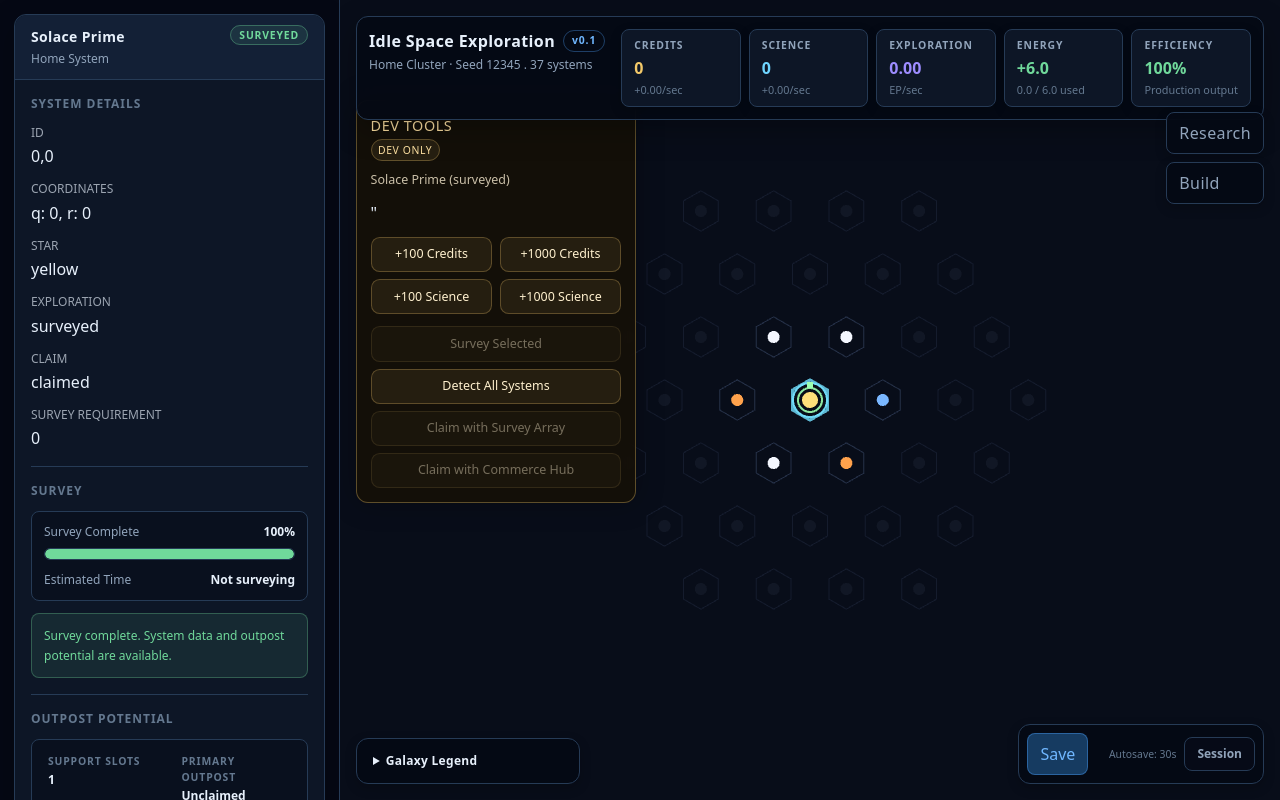
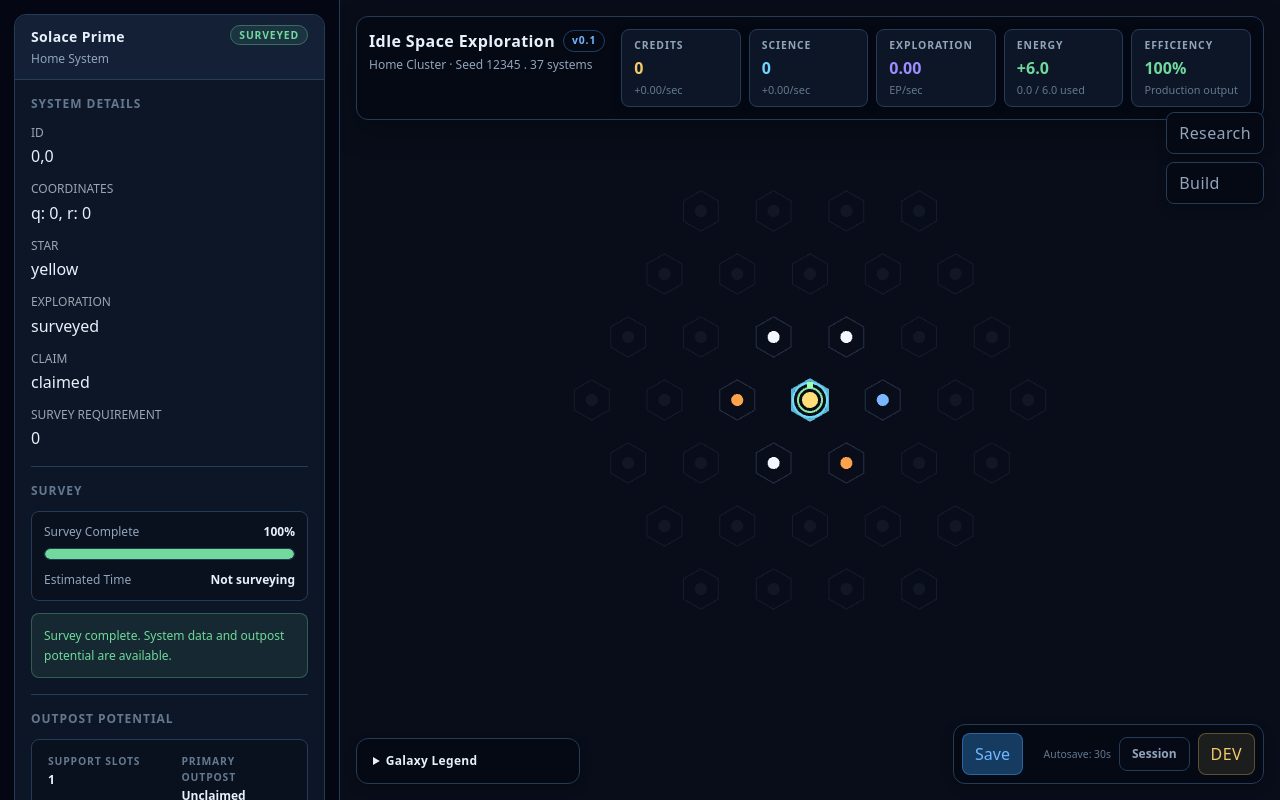
Before and after one commit to michael-speer87/idle-space-exploration, a React (Vite) app: page / in a window 1280 px wide. Built offline with nearby package versions, Linux system fonts and the light colour scheme.

Commit message:
Move developer tools into mission workspace

```diff
--- a/src/App.tsx
+++ b/src/App.tsx
@@ -30,7 +30,7 @@ import { Dock } from "./components/ui/Dock";
 
 const GAME_VERSION_LABEL = "v0.1";
 
-type MissionWorkspaceId = "research" | "build";
+type MissionWorkspaceId = "research" | "build" | "dev";
 
 function App() {
   return (
@@ -343,6 +343,18 @@ function GameScreen() {
           </div>
         )}
 
+        {import.meta.env.DEV && activeWorkspace === "dev" && (
+          <div className="absolute inset-y-0 right-0 z-20">
+            <MissionWorkspace
+              title="Developer Console"
+              subtitle="Local Development tools only"
+              onClose={handleCloseWorkspace}
+            >
+              <DevAdminPanel />
+            </MissionWorkspace>
+          </div>
+        )}
+
         <div className={`
           absolute bottom-4 z-30
           transition-[right] duration-200
@@ -358,8 +370,42 @@ function GameScreen() {
               onSave={handleSaveGame}
               onResetGame={handleResetGame}
             />
+
+            {import.meta.env.DEV && (
+              <button
+                className={`
+                  rounded-control border px-3 py-2
+                  text-xs font-semibold tracking-wide
+                  transition-colors
+                  focus-visible:outline-2
+                  focus-visible:outline-offset-2
+                  focus-visible:outline-ise-warning
+                  ${activeWorkspace === "dev"
+                    ? `
+                        border-ise-warning/50
+                        bg-ise-warning/20
+                        text-ise-warning
+                      `
+                    : `
+                        border-ise-warning/30
+                        bg-ise-warning/10
+                        text-ise-warning
+                        hover:bg-ise-warning/20
+                      `
+                  }
+    `}
+                type="button"
+                aria-pressed={activeWorkspace === "dev"}
+                title="Open developer console"
+                onClick={() => handleOpenWorkspace("dev")}
+              >
+                DEV
+              </button>
+            )}
           </Dock>
         </div>
+
+
         <div className="absolute bottom-4 left-4 z-30">
           <Dock
             ariaLabel="Map utilities"
@@ -368,8 +414,6 @@ function GameScreen() {
             <MapLegend />
           </Dock>
         </div>
-
-        {import.meta.env.DEV && <DevAdminPanel />}
 
         <StarMapCanvas
           map={gameState.map}
@@ -404,14 +448,13 @@ function WorkspaceLauncher({
         focus-visible:outline-2
         focus-visible:outline-offset-2
         focus-visible:outline-ise-accent
-        ${
-          isActive
-            ? `
+        ${isActive
+          ? `
                 border-ise-accent/50
                 bg-ise-accent-muted
                 text-ise-accent-hover
               `
-            : `
+          : `
                 border-ise-border
                 bg-ise-void/90
                 text-ise-text-muted
--- a/src/components/DevAdminPanel.tsx
+++ b/src/components/DevAdminPanel.tsx
@@ -1,10 +1,18 @@
-import { PRIMARY_OUTPOSTS, type PrimaryOutpostId } from "../game/config/outposts";
-import { useGameDispatch, useGameState } from "../game/GameContext";
+import type { ReactNode } from "react";
+import {
+  PRIMARY_OUTPOSTS,
+  type PrimaryOutpostId,
+} from "../game/config/outposts";
+import {
+  useGameDispatch,
+  useGameState,
+} from "../game/GameContext";
+import { Section } from "./ui/Section";
 
 const DEV_CLAIM_OUTPOST_IDS: readonly PrimaryOutpostId[] = [
   "survey_array",
   "commerce_hub",
-]
+];
 
 export function DevAdminPanel() {
   const gameState = useGameState();
@@ -12,14 +20,15 @@ export function DevAdminPanel() {
 
   const selectedSystem = gameState.selectedSystemId
     ? gameState.map.systemsById[gameState.selectedSystemId]
-        : null
+    : null;
 
   const selectedSystemLabel =
     selectedSystem === null
       ? "No system selected"
       : `${selectedSystem.name} (${selectedSystem.explorationState})`;
 
-    const canUseSelectedSystem = selectedSystem !== null && !selectedSystem.isHome;
+  const canUseSelectedSystem =
+    selectedSystem !== null && !selectedSystem.isHome;
 
   function addResources(credits: number, science: number) {
     dispatch({
@@ -36,7 +45,7 @@ export function DevAdminPanel() {
 
     dispatch({
       type: "devSurveySystem",
-            systemId: selectedSystem.id
+      systemId: selectedSystem.id,
     });
   }
 
@@ -53,59 +62,174 @@ export function DevAdminPanel() {
   }
 
   return (
-        <section className="dev-admin-panel" aria-label="Dev admin panel">
-            <div className="dev-admin-header">
-                <h2>Dev Tools</h2>
-                <span>DEV only</span>
+    <div
+      className="grid gap-4"
+      aria-label="Developer controls"
+    >
+      <div
+        className="
+          rounded-control
+          border border-ise-warning/35
+          bg-ise-warning/10 p-3
+        "
+      >
+        <span
+          className="
+            text-[0.65rem] font-semibold uppercase
+            tracking-[0.09em] text-ise-warning
+          "
+        >
+          Development Build
+        </span>
+
+        <p
+          className="
+            mt-1 mb-0 text-xs
+            leading-relaxed text-ise-text-muted
+          "
+        >
+          These controls manipulate game state directly and are not
+          available in production builds.
+        </p>
       </div>
 
-            <p className="dev-admin-selected">{selectedSystemLabel}</p>"
+      <Section
+        title="Selected System"
+        divider={false}
+      >
+        <div
+          className="
+            rounded-control border border-ise-border
+            bg-ise-background/60 p-3
+          "
+        >
+          <span
+            className="
+              block text-[0.65rem] font-semibold uppercase
+              tracking-[0.08em] text-ise-text-subtle
+            "
+          >
+            Current Target
+          </span>
 
-            <div className="dev-admin-grid">
-                <button type="button" onClick={() => addResources(100, 0)}>
+          <strong
+            className="
+              mt-1 block text-sm font-semibold
+              capitalize text-ise-text
+            "
+          >
+            {selectedSystemLabel}
+          </strong>
+        </div>
+      </Section>
+
+      <Section title="Resources">
+        <div className="grid grid-cols-2 gap-2">
+          <DevActionButton
+            onClick={() => addResources(100, 0)}
+          >
             +100 Credits
-                </button>
+          </DevActionButton>
 
-                <button type="button" onClick={() => addResources(1000, 0)}>
-                    +1000 Credits
-                </button>
+          <DevActionButton
+            onClick={() => addResources(1000, 0)}
+          >
+            +1,000 Credits
+          </DevActionButton>
 
-                <button type="button" onClick={() => addResources(0, 100)}>
+          <DevActionButton
+            onClick={() => addResources(0, 100)}
+          >
             +100 Science
-                </button>
+          </DevActionButton>
 
-                <button type="button" onClick={() => addResources(0, 1000)}>
-                    +1000 Science
-                </button>
+          <DevActionButton
+            onClick={() => addResources(0, 1000)}
+          >
+            +1,000 Science
+          </DevActionButton>
         </div>
+      </Section>
 
-            <div className="dev-admin-actions">
-                <button
-                    type="button"
+      <Section title="Map and System">
+        <div className="grid gap-2">
+          <DevActionButton
             disabled={!canUseSelectedSystem}
             onClick={surveySelectedSystem}
           >
             Survey Selected
-                </button>
+          </DevActionButton>
 
-                <button
-                    type="button"
-                    onClick={() => dispatch({ type: "devDetectAllSystems"})}
+          <DevActionButton
+            onClick={() =>
+              dispatch({ type: "devDetectAllSystems" })
+            }
           >
             Detect All Systems
-                </button>
+          </DevActionButton>
 
           {DEV_CLAIM_OUTPOST_IDS.map((outpostId) => (
-                    <button
+            <DevActionButton
               key={outpostId}
-                        type="button"
               disabled={!canUseSelectedSystem}
               onClick={() => claimSelectedSystem(outpostId)}
             >
               Claim with {PRIMARY_OUTPOSTS[outpostId].name}
-                    </button>
+            </DevActionButton>
           ))}
         </div>
-        </section>
-    )
+
+        {!canUseSelectedSystem && (
+          <p
+            className="
+              mt-3 mb-0 rounded-control
+              border border-ise-border
+              bg-ise-void/50 p-3
+              text-xs leading-relaxed text-ise-text-muted
+            "
+          >
+            Select a non-home system to use survey and claim controls.
+          </p>
+        )}
+      </Section>
+    </div>
+  );
 }
+
+type DevActionButtonProps = {
+  children: ReactNode;
+  disabled?: boolean;
+  onClick: () => void;
+};
+
+function DevActionButton({
+  children,
+  disabled = false,
+  onClick,
+}: DevActionButtonProps) {
+  return (
+    <button
+      className="
+        rounded-control border
+        border-ise-warning/30
+        bg-ise-warning/10
+        px-3 py-2.5
+        text-xs font-semibold text-ise-warning
+        transition-colors
+        hover:bg-ise-warning/20
+        focus-visible:outline-2
+        focus-visible:outline-offset-2
+        focus-visible:outline-ise-warning
+        disabled:cursor-not-allowed
+        disabled:border-ise-border
+        disabled:bg-ise-void/60
+        disabled:text-ise-text-subtle
+      "
+      type="button"
+      disabled={disabled}
+      onClick={onClick}
+    >
+      {children}
+    </button>
+  );
+}
--- a/src/index.css
+++ b/src/index.css
@@ -136,32 +136,6 @@ dd {
   background: rgba(114, 224, 255, 0.18);
 }
 
-.save-controls {
-  position: absolute;
-  z-index: 1;
-  right: 1rem;
-  bottom: 20.5rem;
-  width: 220px;
-  display: grid;
-  gap: 0.5rem;
-  padding: 0.85rem 1rem;
-  border: 1px solid rgba(255, 255, 255, 0.12);
-  border-radius: 0.75rem;
-  background: rgba(8, 11, 20, 0.72);
-  backdrop-filter: blur(8px);
-}
-
-.save-controls h2 {
-  margin: 0;
-  font-size: 0.9rem;
-}
-
-.save-controls p {
-  margin: 0;
-  font-size: 0.8rem;
-  opacity: 0.78;
-}
-
 .danger-action-button {
   padding: 0.55rem 0.65rem;
   border: 1px solid rgba(255, 120, 120, 0.32);
@@ -173,82 +147,3 @@ dd {
 .danger-action-button:hover {
   background: rgba(255, 120, 120, 0.14);
 }
-
-/* Dev Panel CSS */
-.dev-admin-panel {
-  position: absolute;
-  z-index: 2;
-  top: 6.25rem;
-  left: 1rem;
-  width: 280px;
-  display: grid;
-  gap: 0.75rem;
-  padding: 0.85rem;
-  border: 1px solid rgba(255, 210, 114, 0.32);
-  border-radius: 0.75rem;
-  background: rgba(23, 16, 6, 0.82);
-  backdrop-filter: blur(8px);
-  box-shadow: 0 0 28px rgba(0, 0, 0, 0.28);
-}
-
-.dev-admin-header {
-  display: felx;
-  align-items: center;
-  justify-content: space-between;
-  gap: 0.75rem;
-}
-
-.dev-admin-header h2 {
-  margin: 0;
-  font-size: 0.9rem;
-  letter-spacing: 0.04em;
-  text-transform: uppercase;
-  color: #ffe2a3;
-}
-
-.dev-admin-header span {
-  padding: 0.2rem 0.4rem;
-  border: 1px solid rgba(255, 210, 114, 0.28);
-  border-radius: 999px;
-  font-size: 0.65rem;
-  letter-spacing: 0.06em;
-  text-transform: uppercase;
-  color: #ffe2a3;
-  background: rgba(255, 210, 114, 0.08);
-}
-
-.dev-admin-selected {
-  margin: 0;
-  font-size: 0.78rem;
-  line-height: 1.35;
-  color: rgba(255, 242, 214, 0.78);
-}
-
-.dev-admin-grid,
-.dev-admin-actions {
-  display: grid;
-  gap: 0.45rem;
-}
-
-.dev-admin-grid {
-  grid-template-columns: repeat(2, minmax(0, 1fr));
-}
-
-.dev-admin-panel button {
-  min-height: 2.15rem;
-  padding: 0.45rem 0.55rem;
-  border: 1px solid rgba(255, 210, 114, 0.26);
-  border-radius: 0.55rem;
-  background: rgba(255, 210, 114, 0.08);
-  color: #fff1cf;
-  font-size: 0.78rem;
-}
-
-.dev-admin-panel button:hover:not(:disabled) {
-  background: rgba(255, 210, 114, 0.15);
-}
-
-.dev-admin-panel button:disabled {
-  cursor: not-allowed;
-  opacity: 0.42;
-}
```
Lines whose indentation alone changed are shown as unchanged.
